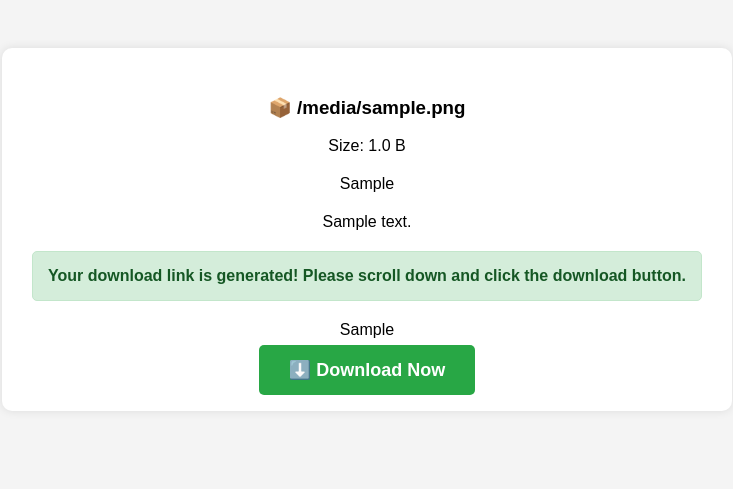
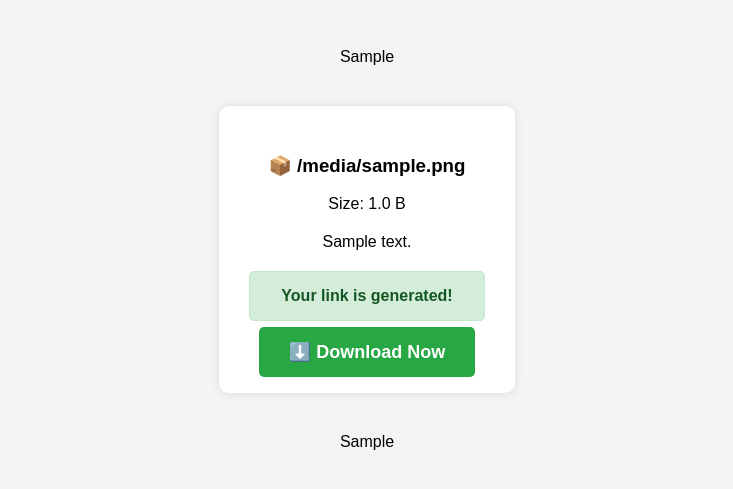
Before and after one commit to Nayem5522/Clou2, a Flask app: template server/templates/file.html in a window 1280 px wide. Shown: the top 489 px of the page, without its empty margins (273-1006 px from the left). Run offline with Flask 3, Linux system fonts and the light colour scheme; the template is opened without the code that fills it: most values are stand-ins (such as "Sample title", 1, 10 or a date in 2020).

Commit message:
Update file.html

```diff
--- a/server/templates/file.html
+++ b/server/templates/file.html
@@ -10,56 +10,41 @@
         .ad-container { margin: 20px auto; max-width: 728px; }
         .box { background:white; padding:30px; border-radius:10px; display:inline-block; box-shadow:0 0 10px rgba(0,0,0,0.1); margin: 20px auto; }
         h3 { word-break: break-all; }
-        .download-btn { background:#28a745; color:white; border:none; padding:15px 30px; border-radius:5px; cursor:pointer; font-size: 18px; text-decoration: none; font-weight: bold; }
-        .download-btn:hover { background:#218838; }
+        .action-btn { border:none; padding:15px 30px; border-radius:5px; cursor:pointer; font-size: 18px; text-decoration: none; font-weight: bold; color: white; margin: 0 10px; }
+        .download-btn { background:#28a745; } .download-btn:hover { background:#218838; }
+        .watch-btn { background:#007bff; } .watch-btn:hover { background:#0056b3; }
 
         #timer-ui { padding: 20px; }
         #timer-countdown { font-size: 24px; font-weight: bold; color: #dc3545; }
         #success-message { display: none; padding: 15px; background-color: #d4edda; color: #155724; border: 1px solid #c3e6cb; border-radius: 5px; font-weight: bold; }
-        #download-button-container { display: none; margin-top: 20px; }
+        #button-container { display: none; margin-top: 20px; }
     </style>
 </head>
 <body>
-
-
-
+    <div class="ad-container" id="header-ad">{{ ads.header_ad|safe }}</div>
     <div class="box">
         <h3>📦 {{ link_info.filename }}</h3>
         <p>Size: {{ format_size(link_info.size) }}</p>
-
-        <!-- Header Ad Slot -->
-    <div class="ad-container" id="header-ad">
-        {{ ads.header_ad|safe }}
-    </div>
-
-        <!-- Details Ad Slot -->
-        <div class="ad-container" id="details-ad">
-            {{ ads.details_ad|safe }}
-        </div>
-
-        <!-- Timer UI -->
+        <div class="ad-container" id="details-ad">{{ ads.details_ad|safe }}</div>
         <div id="timer-ui">
-            <p>Your download link will be ready in:</p>
+            <p>Your link will be ready in:</p>
             <div id="timer-countdown">5</div>
         </div>
+        <div id="success-message">Your link is generated!</div>
 
-        <!-- Success Message -->
-        <div id="success-message">
-            Your download link is generated! Please scroll down and click the download button.
-        </div>
-
-        <!-- Footer Ad Slot -->
-    <div class="ad-container" id="footer-ad">
-        {{ ads.footer_ad|safe }}
-    </div>
-
-        <!-- Download Button (Initially Hidden) -->
-        <div id="download-button-container">
-            <!-- The 'download' attribute is removed -->
-            <a href="/direct/{{ link_id }}" class="download-btn">⬇️ Download Now</a>
+        <!-- <<< মূল পরিবর্তন: বাটনগুলো এখন এখানে >>> -->
+        <div id="button-container">
+            {% if link_info.get("is_gdrive") %}
+                <!-- গুগল ড্রাইভের জন্য দুটি বাটন -->
+                <a href="{{ link_info.original_url }}" target="_blank" class="action-btn watch-btn">📺 Watch Online</a>
+                <a href="/direct/{{ link_id }}" class="action-btn download-btn">⬇️ Download Now</a>
+            {% else %}
+                <!-- অন্য লিঙ্কের জন্য একটি বাটন -->
+                <a href="/direct/{{ link_id }}" class="action-btn download-btn">⬇️ Download Now</a>
+            {% endif %}
         </div>
     </div>
-
+    <div class="ad-container" id="footer-ad">{{ ads.footer_ad|safe }}</div>
 
     <script>
         window.onload = function() {
@@ -67,17 +52,16 @@
             const countdownElement = document.getElementById('timer-countdown');
             const timerUi = document.getElementById('timer-ui');
             const successMessage = document.getElementById('success-message');
-            const downloadButtonContainer = document.getElementById('download-button-container');
+            const buttonContainer = document.getElementById('button-container');
 
             const interval = setInterval(() => {
                 timer--;
                 countdownElement.textContent = timer;
-
                 if (timer <= 0) {
                     clearInterval(interval);
                     timerUi.style.display = 'none';
                     successMessage.style.display = 'block';
-                    downloadButtonContainer.style.display = 'block';
+                    buttonContainer.style.display = 'block';
                 }
             }, 1000);
         };
```
